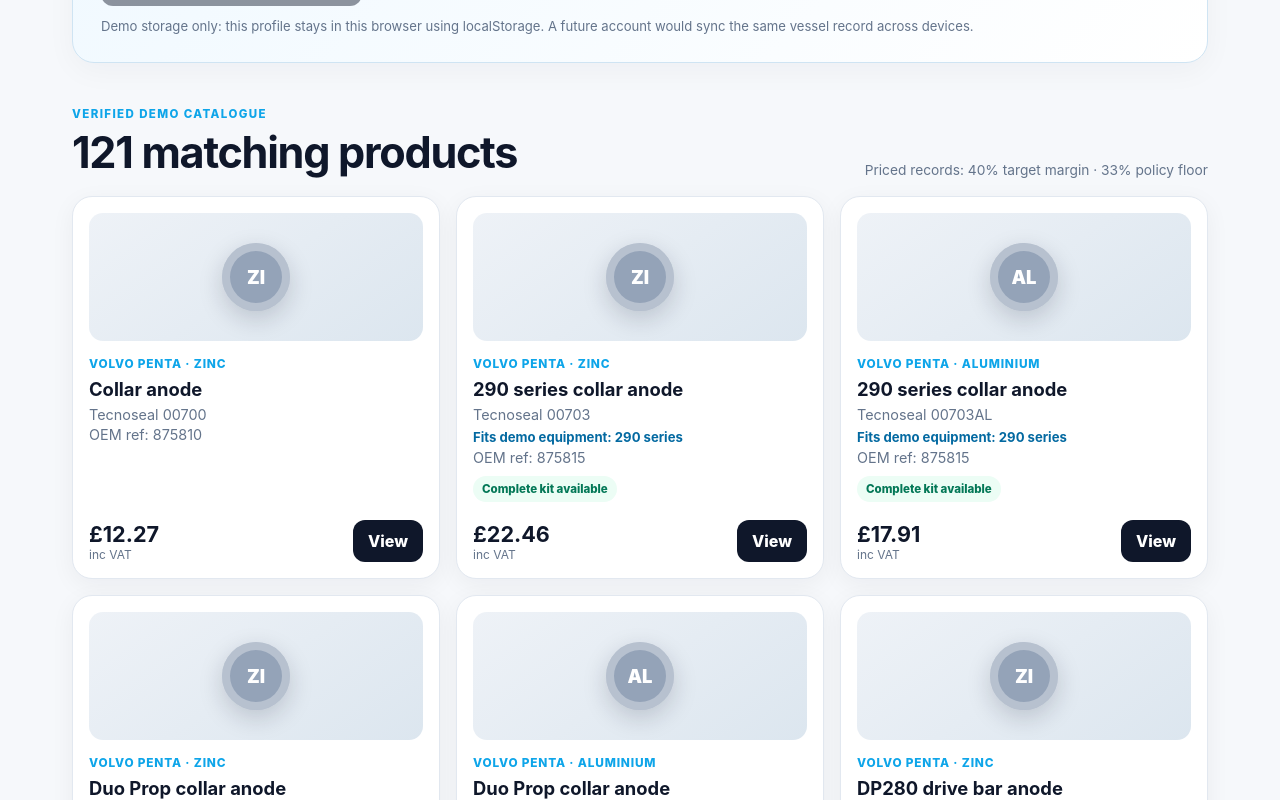
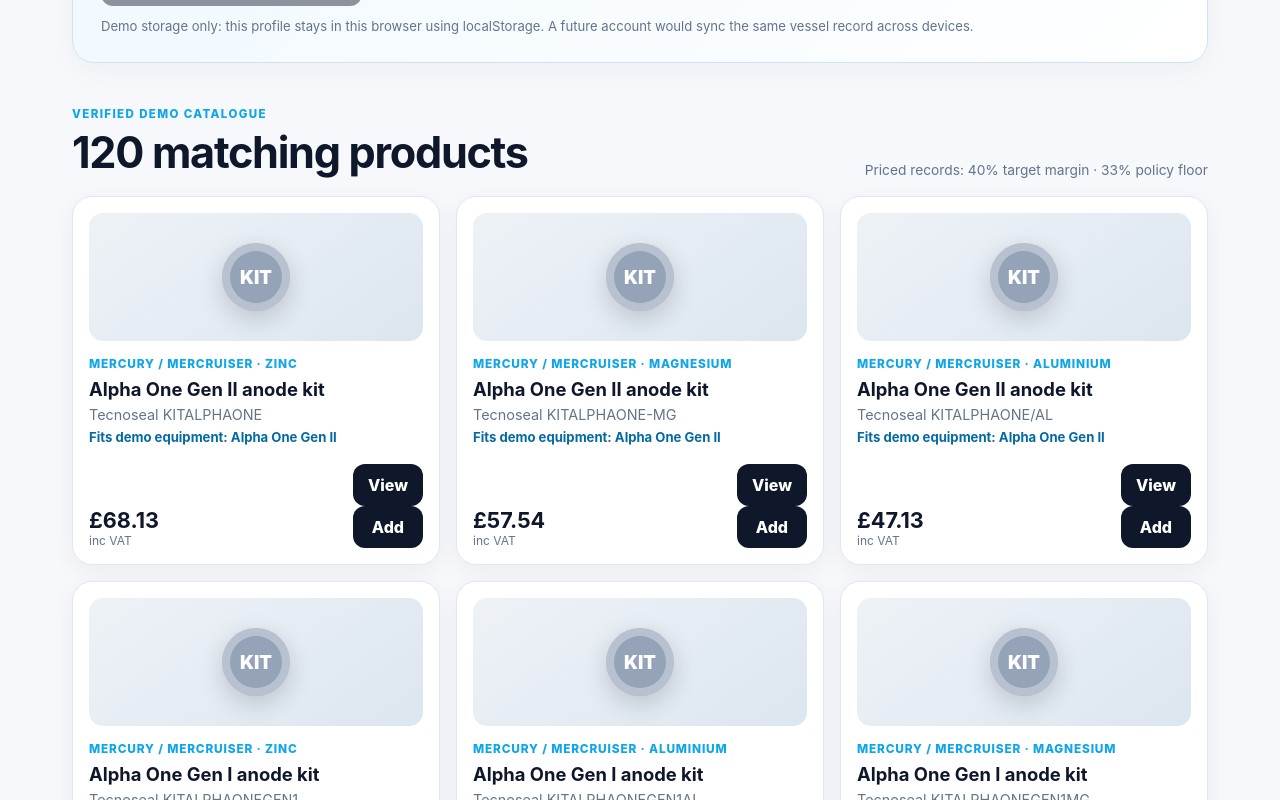
Before and after one commit to darrenpeake-glitch/anodefinder-demo, a React (Vite) app: page / in a window 1280 px wide. Shown: the part 1340-2140 px from the top of the page. Built offline with nearby package versions, Linux system fonts and the light colour scheme.

Commit message:
Prioritise saleable search results and quick add

```diff
--- a/src/App.jsx
+++ b/src/App.jsx
@@ -3,7 +3,9 @@
 import { mercuryCatalogue } from './data/mercuryCatalogue.js'
 import MyBoat from './MyBoat.jsx'
 
-const catalogueProducts = [...products, ...mercuryCatalogue]
+// Remove legacy demo records that have been replaced by canonical catalogue SKUs.
+const legacyProductSkus = new Set(['KITBRAVOI AL'])
+const catalogueProducts = [...products.filter((product) => !legacyProductSkus.has(product.sku)), ...mercuryCatalogue]
 const categories = ['All','Volvo Penta','Mercury / MerCruiser','Sleipner']
 const applications = ['All', ...Array.from(new Set(catalogueProducts.map((p) => p.kind))).sort()]
 
@@ -38,6 +40,29 @@
 
 function priceLabel(product) {
   return hasPrice(product) ? money(retailPriceIncVat(product.tradeExVat)) : 'Price pending'
+}
+
+function searchScore(product, q) {
+  if (!q) {
+    return (product.kind === 'Engine anode kit' ? 20 : 0) + (hasPrice(product) ? 10 : 0)
+  }
+
+  const sku = product.sku.toLowerCase()
+  const catalogueSku = (product.catalogueSku || '').toLowerCase()
+  const oem = (product.oem || []).map((value) => String(value).toLowerCase())
+  const aliases = (product.aliases || []).map((value) => String(value).toLowerCase())
+  const equipment = (product.equipment || []).map((value) => String(value).toLowerCase())
+
+  let score = 0
+  if (sku === q || catalogueSku === q || oem.includes(q)) score += 1000
+  else if (sku.startsWith(q) || catalogueSku.startsWith(q) || oem.some((value) => value.startsWith(q))) score += 700
+  if (equipment.includes(q)) score += 500
+  if (aliases.includes(q)) score += 450
+  if (equipment.some((value) => value.includes(q))) score += 300
+  if (aliases.some((value) => value.includes(q))) score += 250
+  if (product.kind === 'Engine anode kit') score += 35
+  if (hasPrice(product)) score += 20
+  return score
 }
 
 export default function App() {
@@ -81,6 +106,10 @@
         ...kitSkus,
       ].join(' ').toLowerCase()
       return haystack.includes(q)
+    }).sort((a, b) => {
+      const scoreDifference = searchScore(b, q) - searchScore(a, q)
+      if (scoreDifference) return scoreDifference
+      return a.sku.localeCompare(b.sku, undefined, { numeric:true })
     })
   }, [query, category, equipment, application, water])
 
@@ -92,6 +121,11 @@
     if (!hasPrice(product)) return
     setBasket((items) => [...items, product])
     setSelected(null)
+  }
+
+  function quickAdd(product) {
+    if (!hasPrice(product)) return
+    setBasket((items) => [...items, product])
   }
 
   function removeFromBasket(index) {
@@ -159,8 +193,8 @@
             <label><span>Operating water</span><select value={water} onChange={(e) => setWater(e.target.value)}><option>Any</option><option>Salt</option><option>Brackish</option><option>Fresh</option></select></label>
             <button className="reset" onClick={resetFinder}>Reset finder</button>
           </div>
-          {category !== 'All' && equipment !== 'All' && <div className="finder-confirmation">Showing verified demo records associated with <strong>{category} {equipment}</strong>. Both priced trade-list records and verified catalogue-only compatibility records can appear.</div>}
-          {water === 'Fresh' && <div className="finder-warning">Fresh-water filtering only returns magnesium records. Where a current trade price has not yet been reconciled, the part remains visible as catalogue-only rather than receiving an invented price.</div>}
+          {category !== 'All' && equipment !== 'All' && <div className="finder-confirmation">Showing verified demo records associated with <strong>{category} {equipment}</strong>. Priced, purchasable records are prioritised; catalogue-only matches remain visible when commercial data is still missing.</div>}
+          {water === 'Fresh' && <div className="finder-warning">Fresh-water filtering only returns magnesium records. Where a trade price has not been reconciled, the part remains visible as catalogue-only rather than receiving an invented price.</div>}
         </section>
 
         <MyBoat products={catalogueProducts} onViewProduct={setSelected} onAddProduct={addToBasket} />
@@ -184,7 +218,7 @@
                   {product.oem.length > 0 && <div className="oem">OEM ref: {product.oem.join(' / ')}</div>}
                   {kitCount > 0 && <div className="kit-badge">Complete kit available</div>}
                   {product.catalogueOnly && <div className="catalogue-badge">Verified compatibility · price not loaded</div>}
-                  <div className="price-row"><div><strong>{priceLabel(product)}</strong><span>{hasPrice(product) ? ' inc VAT' : ' catalogue record'}</span></div><button onClick={() => setSelected(product)}>View</button></div>
+                  <div className="price-row"><div><strong>{priceLabel(product)}</strong><span>{hasPrice(product) ? ' inc VAT' : ' catalogue record'}</span></div><div className="card-actions"><button onClick={() => setSelected(product)}>View</button>{hasPrice(product) && <button className="buy-now" onClick={() => quickAdd(product)}>Add</button>}</div></div>
                 </article>
               )
             })}
```
